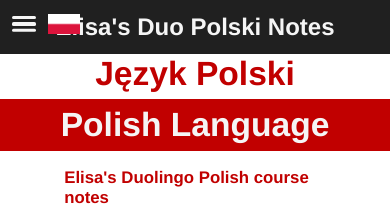
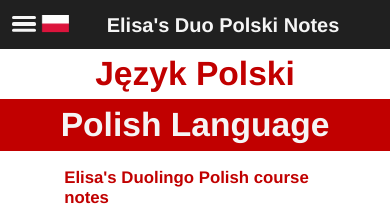
Before and after one commit to elisa-duo-polski/elisa-duo-polski.github.io, a Jekyll site: the page built from index.html, in a window 390 px wide. Shown: the top 206 px of the page. Built offline with Jekyll 4.4.1, drawn with Linux system fonts in a browser that asks for light colours.

Commit message:
Corrected mobile css for header bar

```diff
--- a/css/main.css
+++ b/css/main.css
@@ -29,6 +29,7 @@ html{
     height: 100%;
     box-sizing: border-box;
     overflow-x: hidden;
+    padding: env(safe-area-inset);
 }
 
 *,
@@ -879,7 +880,7 @@ table{
     margin-top:1em;
 }
 
-#plain_img {
+.plain_img {
     display: block;
     width:10em;
     float:center;
@@ -1091,7 +1092,17 @@ footer a:visited {
     }
 
     .header-bar h1{
-        font-size: 1.5em;
+        font-size: 1.25em;
+        padding-left: 3em;
+        padding-top: 0.3em;
+    }
+
+    .header-bar #poland_flag {
+        width: 1.7em;
+        position:fixed;
+        top:0.95em;
+        left:2.6em;
+        cursor: pointer;
     }
 
     .menu-wrap .menu {
@@ -1159,7 +1170,7 @@ footer a:visited {
         margin-right: 15%;
     }
 
-    #plain_img {
+    .plain_img {
         display: block;
         float:center;
         width: 70%;
```
